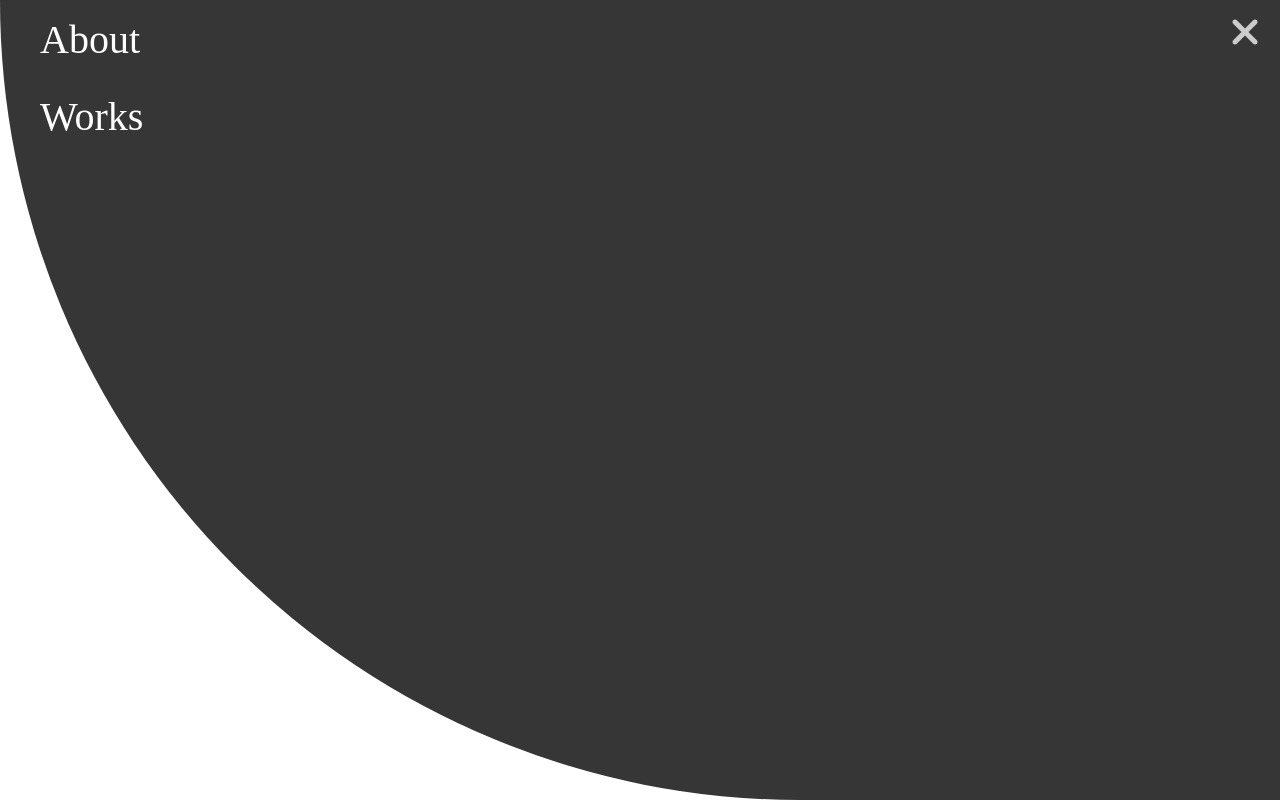
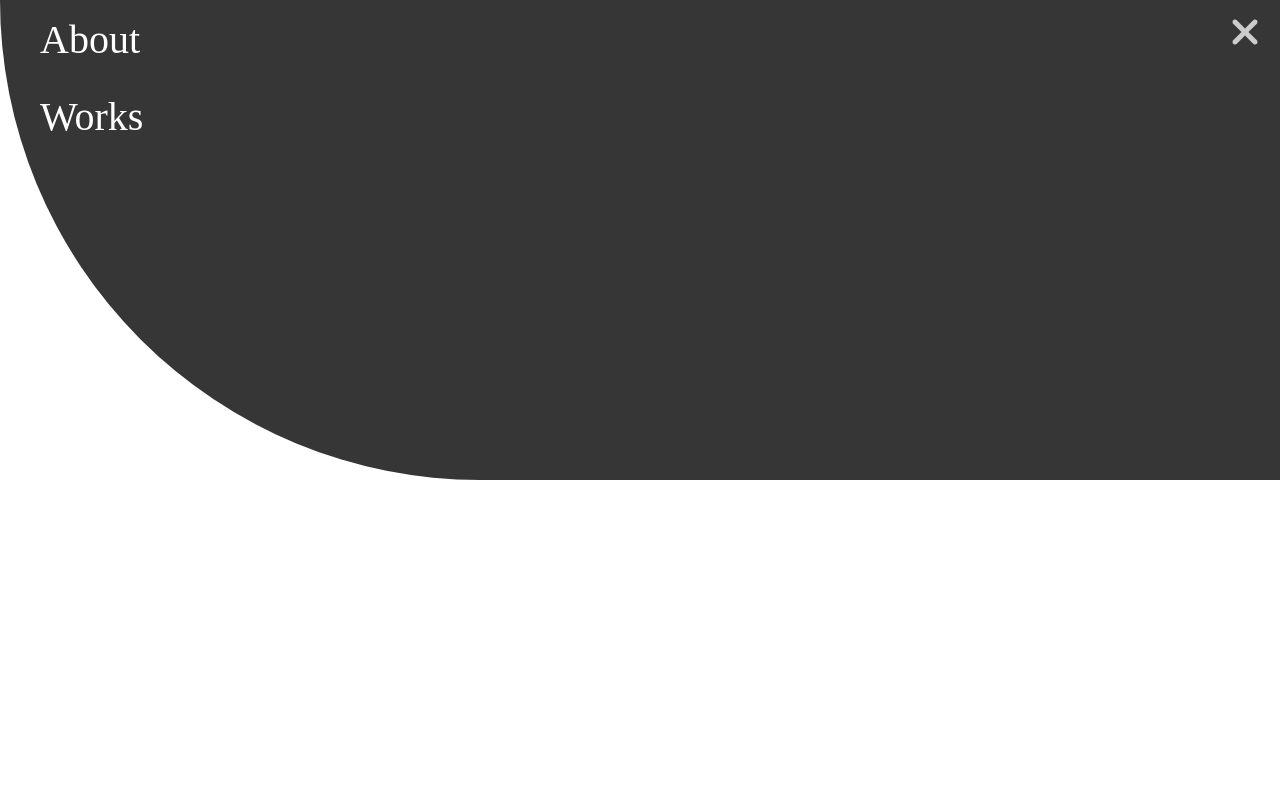
Before and after one commit to Fatimah019/portfolio2, a plain HTML site: page components/header/header.html in a window 1280 px wide. Both pictures are taken after a click on the element 1129 px from the left and 53 px from the top of the page. Drawn offline with Linux system fonts and the light colour scheme; files that its build step writes are made by us from their sources.

Commit message:
page's height chnaged

```diff
--- a/assets/css/header.css
+++ b/assets/css/header.css
@@ -61,3 +61,7 @@ main{
 	padding: 20px;
 	transition: .3s;
 }
+
+html, body{
+    height:100%;
+}
--- a/assets/css/loader.css
+++ b/assets/css/loader.css
@@ -17,9 +17,10 @@
 }
 body{
     background-color: rgb(39, 39, 39);
-    min-height: 100vh;
+    min-height: 60vh;
     background-size: cover;
     background-position: 50% 50%;
+    background-repeat: no-repeat;
     margin:0;
     padding:0;
 }
@@ -36,7 +37,6 @@ body{
 #content{
     display: none;
     animation: showContent 2s;
-    min-height:100vh;
     margin:0;
     padding:0;
     width:100%;
--- a/assets/css/main.css
+++ b/assets/css/main.css
@@ -114,6 +114,9 @@ ul li{
 .auto{
     margin: auto;
 }
+html, body{
+    height:100%;
+}
 .body{
     background: rgba(0,0,0,0.5);
 }
--- a/assets/js/header.js
+++ b/assets/js/header.js
@@ -12,10 +12,10 @@
 
     toggle.addEventListener('click', ()=>{
         nav.style.visibility = 'visible'
-        nav.style.transition = 'opacity 1s'
+        nav.style.transition = 'opacity 4s'
         mainContent.style.visibility = 'hidden'
         bodyCo.style.backgroundImage = "none"
-        box.style.height= '100vh'
+        box.style.height= '60vh'
         links.forEach(li=>{
             li.style.top = '0';
             li.style.textAlign = 'center';
--- a/components/header/header.js
+++ b/components/header/header.js
@@ -11,7 +11,7 @@
 
     toggle.addEventListener('click', ()=>{
         nav.style.visibility = 'visible'
-        box.style.height= '100vh'
+        box.style.height= '60vh'
         links.forEach(li=>{
             li.style.top = '0';
             // content.style.visibility = 'hidden';
--- a/components/loader/loader.css
+++ b/components/loader/loader.css
@@ -30,7 +30,7 @@
 }
 body{
     background-image: url("images/my-photo.jpg");
-    min-height: 100vh;
+    min-height: 60vh;
     overflow: hidden;
     background-size: cover;
     background-position: 50% 50%;
@@ -47,3 +47,7 @@ body{
         transform: translateY(200px)
     } */
 }
+
+html, body{
+    height:100%;
+}
```
Also changed, not shown: index.html (+8 -0 lines).
